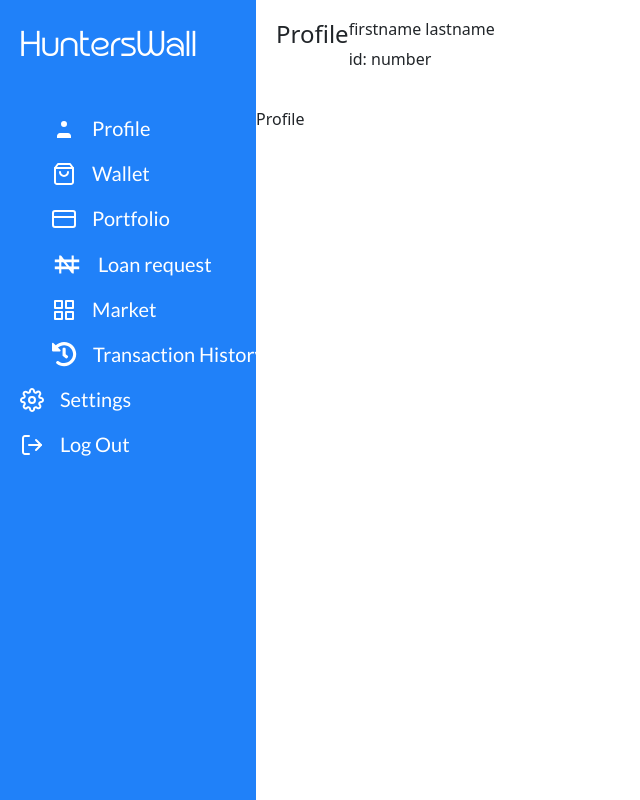
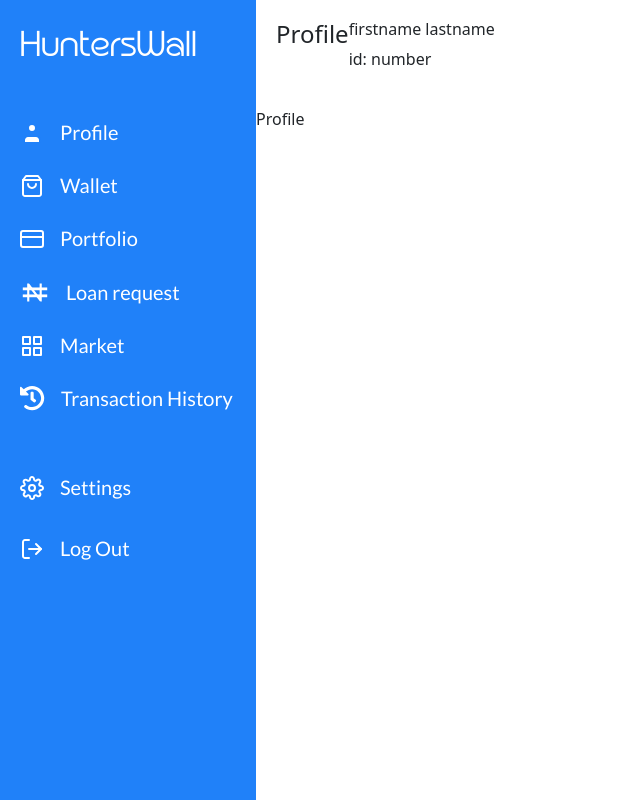
Before and after one commit to Dreezy305/HuntersWall, a Next.js app: page /dashboard in a window 1280 px wide. Shown: the whole page, without its empty margins (0-640 px from the left). Built offline with nearby package versions, Linux system fonts and the light colour scheme; no server answers.

Commit message:
box-shadow

```diff
--- a/Dashboard/SideBar.js
+++ b/Dashboard/SideBar.js
@@ -1,4 +1,4 @@
-import React from "react";
+import React, { useState } from "react";
 import {
   LogoutIcon,
   MarketIcon,
@@ -12,24 +12,35 @@ import {
 // import WalletIcon from "../components/walletIcon";
 
 function SideBar() {
+  const [hover, setHover] = useState(false);
+
+  const handleOver = () => {
+    setHover(true);
+  };
+
   return (
     <div className="sidebar">
       <h3 className="mb-5">HuntersWall</h3>
-      <div className="sidebar_top">
-        <ul className="">
-          <li className="d-flex align-items-center mb-3">
-            <ProfileIcon marginRight={3} fill="#fff" />
+      <div className="sidebar_top mb-5">
+        <ul className="list-unstyled">
+          <li className="d-flex align-items-center mb-3 py-1">
+            <ProfileIcon
+              marginRight={3}
+              fill="#fff"
+              // onMouseOver={handleOver}
+            />
             Profile
           </li>
-          <li className="d-flex align-items-center mb-3">
+          <li className="d-flex align-items-center mb-3 py-1">
             <ShoppingIcon
               fill="none"
               marginRight={3}
               stylesObj={{ fontSize: "16px" }}
+              className="icon"
             />
             Wallet
           </li>
-          <li className="d-flex align-items-center mb-3">
+          <li className="d-flex align-items-center mb-3 py-1">
             <WalletIcon
               fill="none"
               marginRight={3}
@@ -37,7 +48,7 @@ function SideBar() {
             />
             Portfolio
           </li>
-          <li className="d-flex align-items-center mb-3">
+          <li className="d-flex align-items-center mb-3 py-1">
             <NairaIcon
               fill="none"
               marginRight={3}
@@ -45,7 +56,7 @@ function SideBar() {
             />
             Loan request
           </li>
-          <li className="d-flex align-items-center mb-3">
+          <li className="d-flex align-items-center mb-3 py-1">
             <MarketIcon
               fill="none"
               marginRight={3}
@@ -53,7 +64,7 @@ function SideBar() {
             />
             Market
           </li>
-          <li className="d-flex align-items-center mb-3">
+          <li className="d-flex align-items-center mb-3 py-1">
             <TransactionIcon
               fill="none"
               marginRight={3}
@@ -64,9 +75,9 @@ function SideBar() {
         </ul>
       </div>
 
-      <div className="sidebar_bottom">
+      <div className="sidebar_bottom ">
         <ul className="list-unstyled">
-          <li className="d-flex align-items-center mb-3">
+          <li className="d-flex align-items-center mb-3 py-2">
             <SettingIcon
               fill="none"
               marginRight={3}
@@ -74,7 +85,7 @@ function SideBar() {
             />
             Settings
           </li>
-          <li className="d-flex align-items-center mb-3">
+          <li className="d-flex align-items-center mb-2 py-2">
             <LogoutIcon
               fill="none"
               marginRight={3}
--- a/components/icon.js
+++ b/components/icon.js
@@ -1,7 +1,13 @@
 /* eslint-disable react/no-unknown-property */
 import PropTypes from "prop-types";
 
-export const ProfileIcon = ({ fill, marginRight, padding, stylesObj }) => {
+export const ProfileIcon = ({
+  fill,
+  marginRight,
+  padding,
+  stylesObj,
+  onMouseOver,
+}) => {
   return (
     <svg
       width="24"
@@ -10,6 +16,7 @@ export const ProfileIcon = ({ fill, marginRight, padding, stylesObj }) => {
       fill={fill}
       className={`me-${marginRight} p-${padding}`}
       style={stylesObj}
+      onMouseOver={onMouseOver}
       xmlns="http://www.w3.org/2000/svg"
     >
       <path
@@ -35,6 +42,7 @@ ProfileIcon.propTypes = {
   marginRight: PropTypes.number,
   padding: PropTypes.number,
   stylesObj: PropTypes.object,
+  onMouseOver: PropTypes.func,
 };
 
 export const WalletIcon = ({ fill, marginRight, padding, stylesObj }) => {
--- a/styles/sidebar.scss
+++ b/styles/sidebar.scss
@@ -24,6 +24,17 @@
         font-size: $font20;
         line-height: $line-height29;
         color: #ffffff;
+        cursor: pointer;
+
+        &:hover {
+          background: #ffffff;
+          color: #2081f9;
+          box-shadow: 20px 0px 0px 0px #ffffff, -20px 0px 0px 0px #ffffff,
+            20px 10px 0px 0px #ffffff, 20px -10px 0px 0px #ffffff,
+            -10px 0px 0px 10px #ffffff, 20px 0px 0px 10px #ffffff;
+
+          cursor: pointer;
+        }
       }
     }
   }
@@ -38,7 +49,22 @@
         font-size: $font20;
         line-height: $line-height29;
         color: #ffffff;
+        cursor: pointer;
+
+        &:hover {
+          background: #ffffff;
+          color: #2081f9;
+          box-shadow: 20px 0px 0px 0px #ffffff, -20px 0px 0px 0px #ffffff,
+            20px 10px 0px 0px #ffffff, 20px -10px 0px 0px #ffffff,
+            -10px 0px 0px 10px #ffffff, 20px 0px 0px 10px #ffffff;
+
+          cursor: pointer;
+        }
       }
     }
   }
 }
+
+.icon {
+  color: #2081f9;
+}
```
